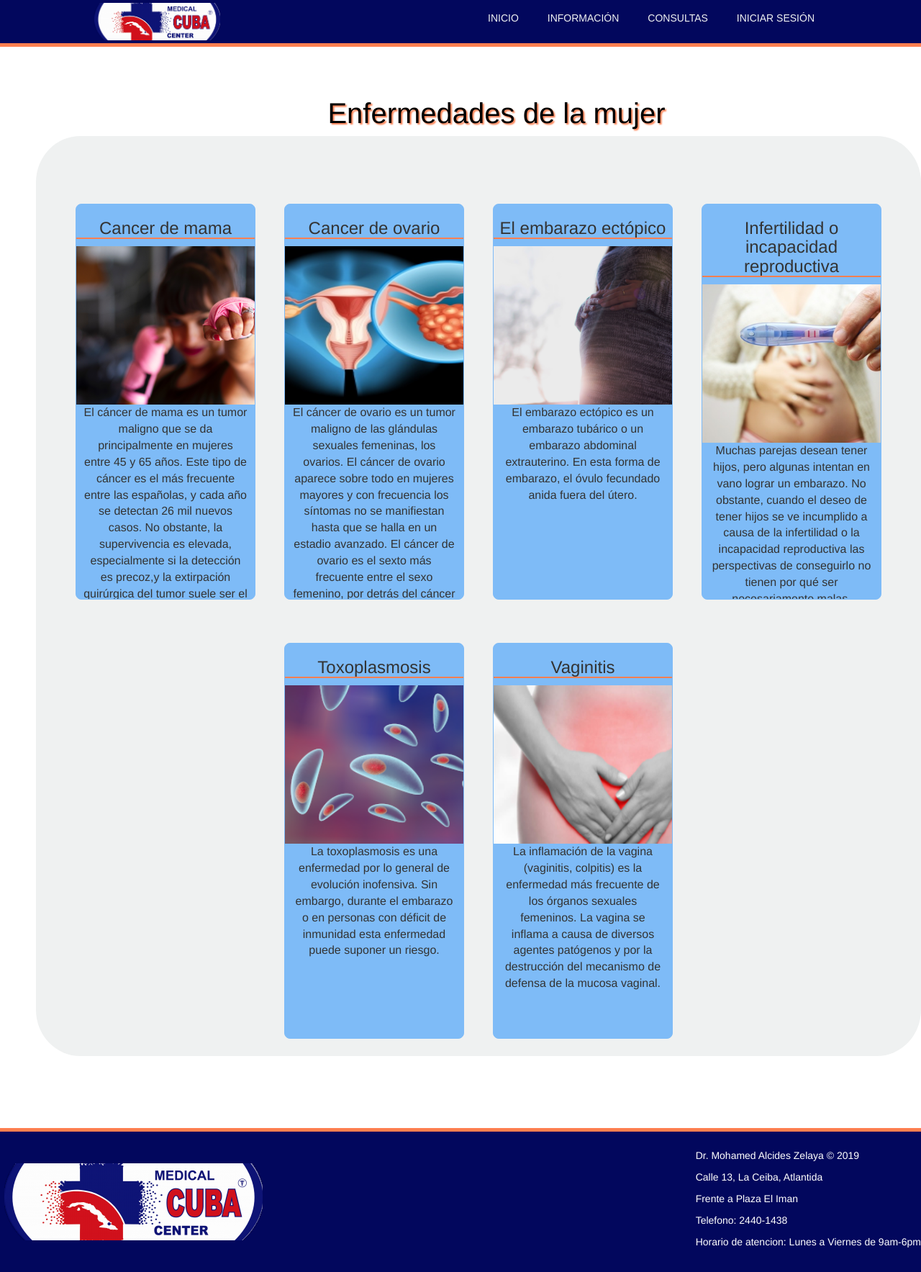
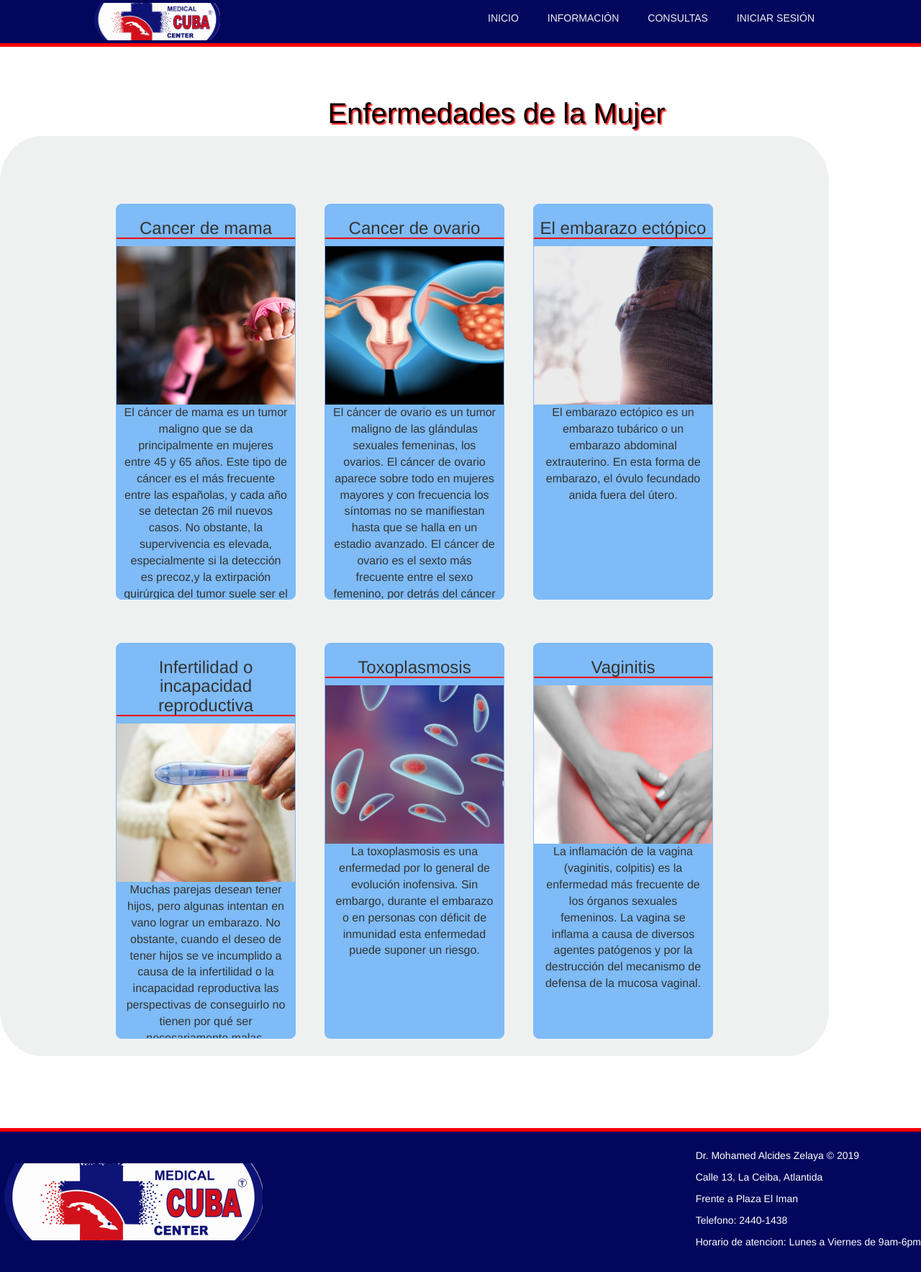
Before and after one commit to Mariosan24/NuevoYUltimoRepositorio, a PHP site: page /nw/index.php?page=enfermedades in a window 1280 px wide. Shown: the whole page at 72% size. Run offline with PHP 8.4, Linux system fonts and the light colour scheme.

Commit message:
EnfermedadesdelaMujer

```diff
--- a/public/css/citologia.css
+++ b/public/css/citologia.css
@@ -183,7 +183,7 @@ footer{
     height: 200px;
     align-content: center;
     line-height: 30px;
-
+    border-top:5px red solid ;
 }
 
 .contenedor-footer{
--- a/public/css/enfermedades.css
+++ b/public/css/enfermedades.css
@@ -5,7 +5,7 @@
     --borde:#7ebbf7;
     --secundario:#eff1f1;
     --oscuro:#1315ab;
-    --sombra: 0 1px 5px rgba(104,104,104,0.8);
+    --sombra: 0 1px 5px rgba(241, 0, 0, 0.87);
 }
 html{
     font-family: Arial, Helvetica, sans-serif;
@@ -30,7 +30,7 @@ html{
     margin-top: 70px;
     margin-bottom: 10px;
     font-size: 40px;
-    text-shadow: 2px 2px 2px coral;
+    text-shadow: 2px 2px 2px red;
 
 
  }
@@ -67,7 +67,7 @@ header{
     padding: 30px 10%;
     background-color: #02075d;
     height: 1em;
-    border-bottom: 5px coral solid;
+    border-bottom: 5px red solid;
 
 }
 header li a{
@@ -146,16 +146,14 @@ header img{
 /**********************************************Informacion**********************************************************/
 
 article{
-    max-width: 1700px;
-    margin: 0px auto;
-    margin-left: 50px;
+    max-width: 90%;
     background-color:var(--secundario);
     padding: 1em 2em 1em 2em;
     border: 16px,var(--borde);
     border-radius: 5%;
     box-shadow: 3px 3px 5px ,var(--borde);
     margin-bottom: 100px;
-    display: inline-block;
+    display: flex;
     border-color: var(--borde);
 
 }
@@ -212,7 +210,7 @@ article{
 article h3
 {
     text-align: center;
-    border-bottom: 2px coral solid;
+    border-bottom: 2px red solid;
 }
 
 
@@ -224,7 +222,7 @@ footer{
     height: 200px;
     align-content: center;
     line-height: 30px;
-    border-top:5px coral solid ;
+    border-top:5px red solid ;
 }
 
 footer .contenedor-footer{
--- a/views/enfermedades.view.tpl
+++ b/views/enfermedades.view.tpl
@@ -10,7 +10,7 @@
 
         <!--Seccion medio-->
         <div id="enc">
-        <h2>Enfermedades de la mujer</h2>
+        <h2>Enfermedades de la Mujer</h2>
        </div>
        <section class="articulo">
        <article>
```
Also changed, not shown: public/css/estilosHisterec.css (+7 -6 lines).
